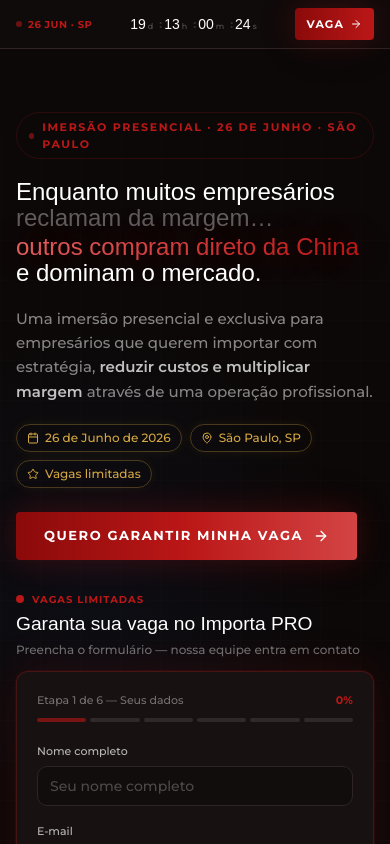
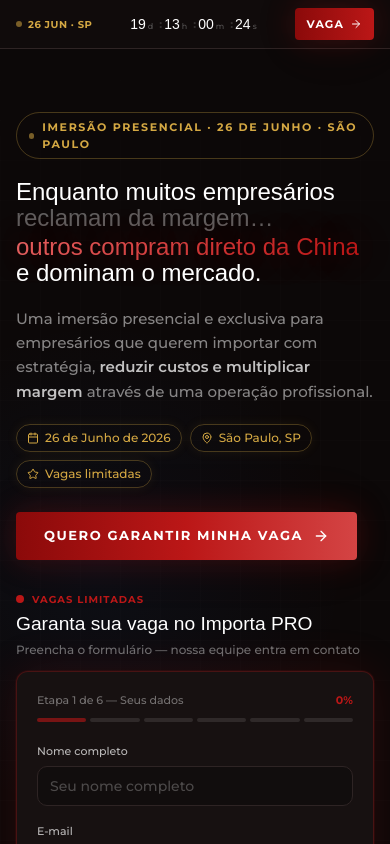
Before and after one commit to chinafacil-os/importaprosp, a React (Vite) app: page / in a window 390 px wide. Shown: the top 844 px of the page. Built offline with nearby package versions, Linux system fonts and the light colour scheme; the HTML template or start-up script is replaced by a standard one; a web font is replaced by a local one.

Commit message:
style: dourado em todas as ocorrências de data/local
Badge hero topo, pill mobile no header e caixa /obrigado
todos em #D4A843 — dourado como código visual de data/local

Co-Authored-By: Claude Sonnet 4.6 <noreply@anthropic.com>

```diff
--- a/src/pages/Index.tsx
+++ b/src/pages/Index.tsx
@@ -410,8 +410,8 @@ const StickyHeader = ({ onCtaClick }: { onCtaClick: () => void }) => {
 
         {/* Data — mobile */}
         <span className="sm:hidden flex items-center gap-1.5 flex-shrink-0">
-          <span className="w-1.5 h-1.5 rounded-full bg-primary animate-pulse" />
-          <span className="font-body text-[10px] text-primary font-bold uppercase tracking-wider">26 Jun · SP</span>
+          <span className="w-1.5 h-1.5 rounded-full bg-[#D4A843] animate-pulse" />
+          <span className="font-body text-[10px] text-[#D4A843] font-bold uppercase tracking-wider">26 Jun · SP</span>
         </span>
 
         {/* Cronômetro compacto */}
@@ -675,8 +675,8 @@ export default function Index() {
 
               {/* Badge */}
               <motion.div variants={fadeUp}>
-                <span className="inline-flex items-center gap-2 px-3 py-1.5 rounded-full bg-primary/8 border border-primary/20 font-body text-primary text-[11px] font-bold uppercase tracking-[0.15em]">
-                  <span className="w-1.5 h-1.5 rounded-full bg-primary animate-pulse" />
+                <span className="inline-flex items-center gap-2 px-3 py-1.5 rounded-full bg-[#D4A843]/8 border border-[#D4A843]/30 font-body text-[#D4A843] text-[11px] font-bold uppercase tracking-[0.15em]">
+                  <span className="w-1.5 h-1.5 rounded-full bg-[#D4A843] animate-pulse" />
                   Imersão Presencial · 26 de Junho · São Paulo
                 </span>
               </motion.div>
--- a/src/pages/Obrigado.tsx
+++ b/src/pages/Obrigado.tsx
@@ -66,12 +66,12 @@ const Obrigado = () => {
         </p>
 
         {/* Event info */}
-        <div className="inline-flex flex-col sm:flex-row items-center gap-3 px-5 py-3 rounded-xl bg-primary/5 border border-primary/20 text-sm font-body font-semibold mb-8">
-          <span className="flex items-center gap-2 text-primary">
+        <div className="inline-flex flex-col sm:flex-row items-center gap-3 px-5 py-3 rounded-xl bg-[#D4A843]/6 border border-[#D4A843]/25 text-sm font-body font-semibold mb-8">
+          <span className="flex items-center gap-2 text-[#D4A843]">
             <Calendar className="w-4 h-4" />26 de Junho de 2026
           </span>
           <span className="text-white/20 hidden sm:block">·</span>
-          <span className="flex items-center gap-2 text-primary">
+          <span className="flex items-center gap-2 text-[#D4A843]">
             <MapPin className="w-4 h-4" />São Paulo, SP
           </span>
         </div>
```
